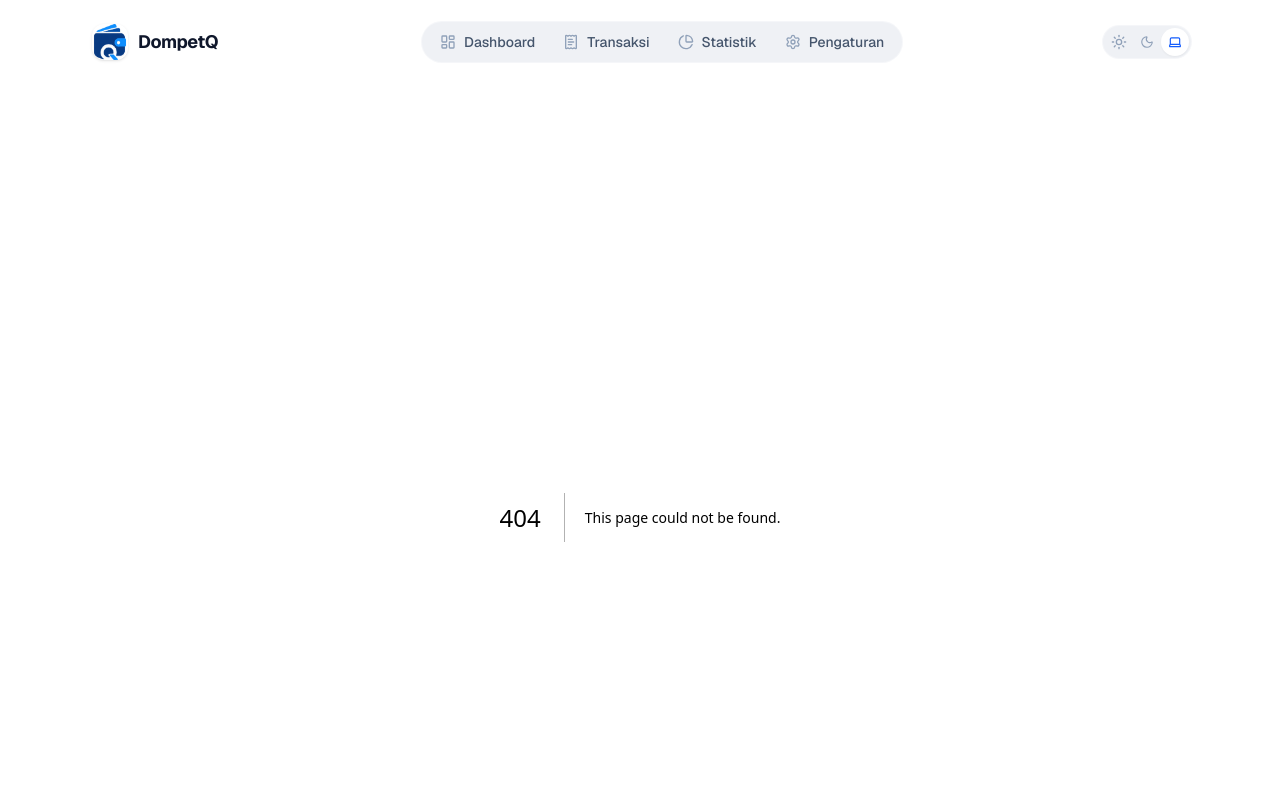
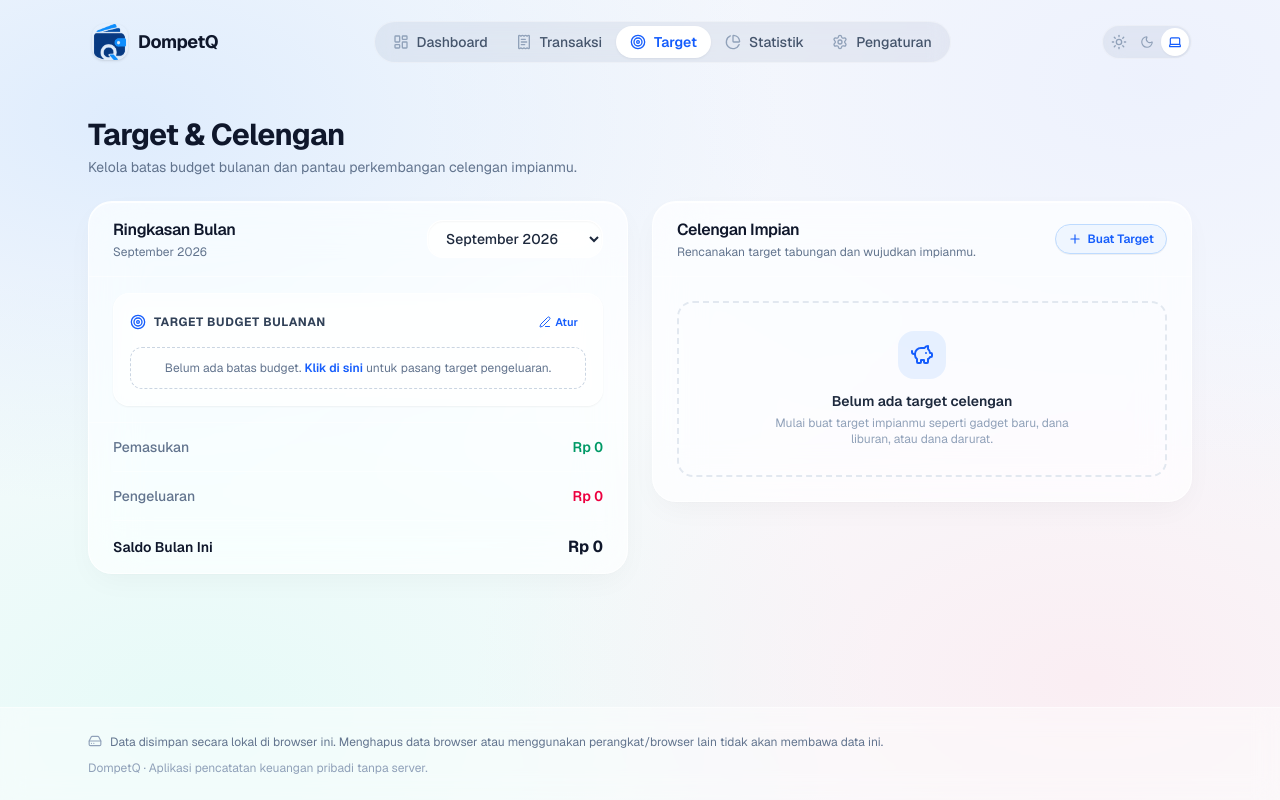
Before and after one commit to RiskiWahyuSaputra/keuangan, a Next.js app: page /targets in a window 1280 px wide. Before the commit this address had no page. Shown: the top 800 px of the page. Built offline with nearby package versions, Linux system fonts and the light colour scheme.

Commit message:
feat: move monthly budget and savings goals to dedicated Targets menu page

```diff
--- /dev/null
+++ b/app/targets/page.tsx
@@ -0,0 +1,11 @@
+import type { Metadata } from "next";
+import TargetsView from "@/components/targets/TargetsView";
+
+export const metadata: Metadata = {
+  title: "Target & Celengan",
+  description: "Kelola budget bulanan dan wujudkan impian finansialmu.",
+};
+
+export default function TargetsPage() {
+  return <TargetsView />;
+}
--- a/components/dashboard/DashboardView.tsx
+++ b/components/dashboard/DashboardView.tsx
@@ -5,7 +5,6 @@ import { useMemo, useState } from "react";
 
 import MonthlySummary from "@/components/dashboard/MonthlySummary";
 import RecentTransactions from "@/components/dashboard/RecentTransactions";
-import SavingsGoals from "@/components/dashboard/SavingsGoals";
 import SummaryCards from "@/components/dashboard/SummaryCards";
 import PageHeader from "@/components/layout/PageHeader";
 import TopExpenseCategories from "@/components/statistics/TopExpenseCategories";
@@ -138,9 +137,7 @@ export default function DashboardView() {
           <SummaryCards balance={balance} income={totalIncome} expense={totalExpense} />
 
           <div className="grid gap-5 lg:grid-cols-3">
-            <div className="lg:col-span-2 space-y-5">
-              <SavingsGoals />
-
+            <div className="lg:col-span-2">
               <RecentTransactions
                 transactions={recentTransactions}
                 totalCount={transactions.length}
@@ -151,15 +148,6 @@ export default function DashboardView() {
             </div>
 
             <div className="space-y-5">
-              <MonthlySummary
-                monthKey={activeMonth}
-                months={monthOptions}
-                income={monthlyIncome}
-                expense={monthlyExpense}
-                balance={monthlyBalance}
-                onMonthChange={setSelectedMonth}
-              />
-
               <Card className="overflow-hidden">
                 <CardHeader
                   title="Pengeluaran Terbesar"
--- a/components/layout/MobileTabBar.tsx
+++ b/components/layout/MobileTabBar.tsx
@@ -8,6 +8,7 @@ import {
   Plus,
   ReceiptText,
   Settings,
+  Target,
   type LucideIcon,
 } from "lucide-react";
 import { useQuickAdd } from "@/components/ui/QuickAddProvider";
@@ -20,13 +21,13 @@ interface TabItem {
 }
 
 const LEFT_TABS: readonly TabItem[] = [
-  { href: "/", label: "Dashboard", icon: LayoutDashboard },
+  { href: "/", label: "Home", icon: LayoutDashboard },
   { href: "/transactions", label: "Transaksi", icon: ReceiptText },
 ];
 
 const RIGHT_TABS: readonly TabItem[] = [
+  { href: "/targets", label: "Target", icon: Target },
   { href: "/statistics", label: "Statistik", icon: ChartPie },
-  { href: "/settings", label: "Pengaturan", icon: Settings },
 ];
 
 function isActivePath(pathname: string, href: string): boolean {
@@ -85,7 +86,7 @@ export default function MobileTabBar() {
           </button>
         </div>
 
-        {/* Sisi Kanan: Statistik & Pengaturan */}
+        {/* Sisi Kanan: Target & Statistik */}
         {RIGHT_TABS.map((tab) => {
           const active = isActivePath(pathname, tab.href);
           const Icon = tab.icon;
@@ -110,6 +111,25 @@ export default function MobileTabBar() {
             </Link>
           );
         })}
+
+        {/* Tab Pengaturan di Mobile */}
+        <Link
+          href="/settings"
+          onClick={() => haptic.light()}
+          className={`flex flex-col items-center justify-center py-1 px-2.5 min-w-[3.5rem] rounded-2xl transition-all active:scale-90 ${
+            isActivePath(pathname, "/settings")
+              ? "text-blue-600 dark:text-blue-400 font-semibold"
+              : "text-slate-500 dark:text-slate-400 hover:text-slate-800 dark:hover:text-slate-200"
+          }`}
+        >
+          <span className="grid h-6 w-6 place-items-center relative">
+            <Settings className="h-5 w-5" />
+            {isActivePath(pathname, "/settings") && (
+              <span className="absolute -bottom-1 h-1 w-1 rounded-full bg-blue-600 dark:bg-blue-400" />
+            )}
+          </span>
+          <span className="mt-1 text-[10px] tracking-tight">Opsi</span>
+        </Link>
       </nav>
     </div>
   );
--- a/components/layout/Navbar.tsx
+++ b/components/layout/Navbar.tsx
@@ -9,6 +9,7 @@ import {
   LayoutDashboard,
   ReceiptText,
   Settings,
+  Target,
   type LucideIcon,
 } from "lucide-react";
 
@@ -23,6 +24,7 @@ interface NavItem {
 const NAV_ITEMS: readonly NavItem[] = [
   { href: "/", label: "Dashboard", icon: LayoutDashboard },
   { href: "/transactions", label: "Transaksi", icon: ReceiptText },
+  { href: "/targets", label: "Target", icon: Target },
   { href: "/statistics", label: "Statistik", icon: ChartPie },
   { href: "/settings", label: "Pengaturan", icon: Settings },
 ];
--- /dev/null
+++ b/components/targets/TargetsView.tsx
@@ -0,0 +1,82 @@
+"use client";
+
+import { useMemo, useState } from "react";
+
+import MonthlySummary from "@/components/dashboard/MonthlySummary";
+import SavingsGoals from "@/components/dashboard/SavingsGoals";
+import PageHeader from "@/components/layout/PageHeader";
+import LoadingState from "@/components/ui/LoadingState";
+import { useTransactions } from "@/hooks/useTransactions";
+import {
+  calculateMonthlyBalance,
+  calculateMonthlyExpense,
+  calculateMonthlyIncome,
+  getAvailableMonths,
+} from "@/lib/calculations";
+import { getCurrentMonthKey } from "@/lib/date";
+
+export default function TargetsView() {
+  const { transactions, isLoaded } = useTransactions();
+  const [selectedMonth, setSelectedMonth] = useState<string | null>(null);
+
+  const currentMonthKey = useMemo(() => getCurrentMonthKey(), []);
+  const months = useMemo(() => getAvailableMonths(transactions), [transactions]);
+  const monthOptions = useMemo(
+    () => (months.includes(currentMonthKey) ? months : [currentMonthKey, ...months]),
+    [months, currentMonthKey],
+  );
+  const activeMonth = selectedMonth ?? currentMonthKey;
+
+  const monthlyIncome = useMemo(
+    () => calculateMonthlyIncome(transactions, activeMonth),
+    [transactions, activeMonth],
+  );
+  const monthlyExpense = useMemo(
+    () => calculateMonthlyExpense(transactions, activeMonth),
+    [transactions, activeMonth],
+  );
+  const monthlyBalance = useMemo(
+    () => calculateMonthlyBalance(transactions, activeMonth),
+    [transactions, activeMonth],
+  );
+
+  if (!isLoaded) {
+    return (
+      <div className="space-y-6">
+        <PageHeader
+          title="Target & Celengan"
+          description="Kelola batas budget bulanan dan wujudkan rencana tabungan impianmu."
+        />
+        <LoadingState />
+      </div>
+    );
+  }
+
+  return (
+    <div className="space-y-6">
+      <PageHeader
+        title="Target & Celengan"
+        description="Kelola batas budget bulanan dan pantau perkembangan celengan impianmu."
+      />
+
+      <div className="grid gap-6 lg:grid-cols-2">
+        {/* Kolom Kiri: Target Budget Bulanan dengan Activity Ring */}
+        <div className="space-y-4">
+          <MonthlySummary
+            monthKey={activeMonth}
+            months={monthOptions}
+            income={monthlyIncome}
+            expense={monthlyExpense}
+            balance={monthlyBalance}
+            onMonthChange={setSelectedMonth}
+          />
+        </div>
+
+        {/* Kolom Kanan: Celengan Impian / Savings Goals */}
+        <div className="space-y-4">
+          <SavingsGoals />
+        </div>
+      </div>
+    </div>
+  );
+}
```
